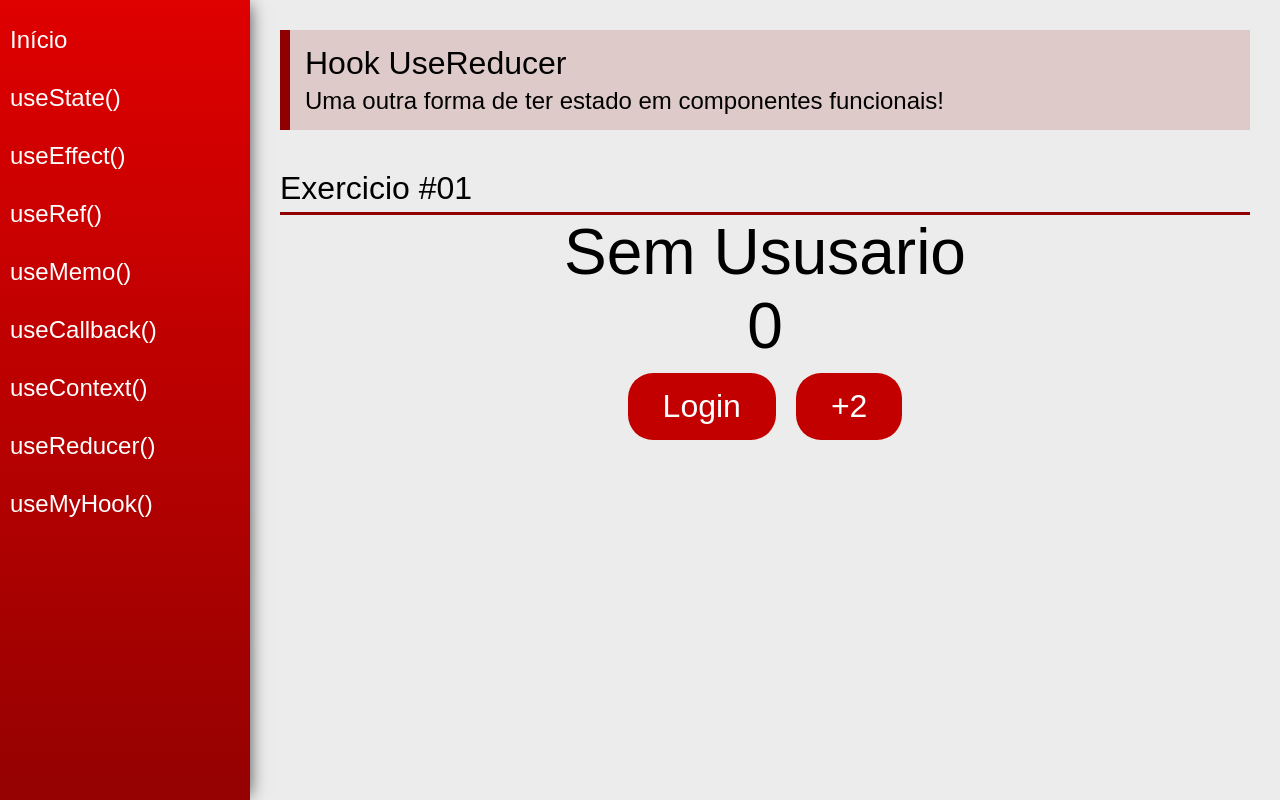
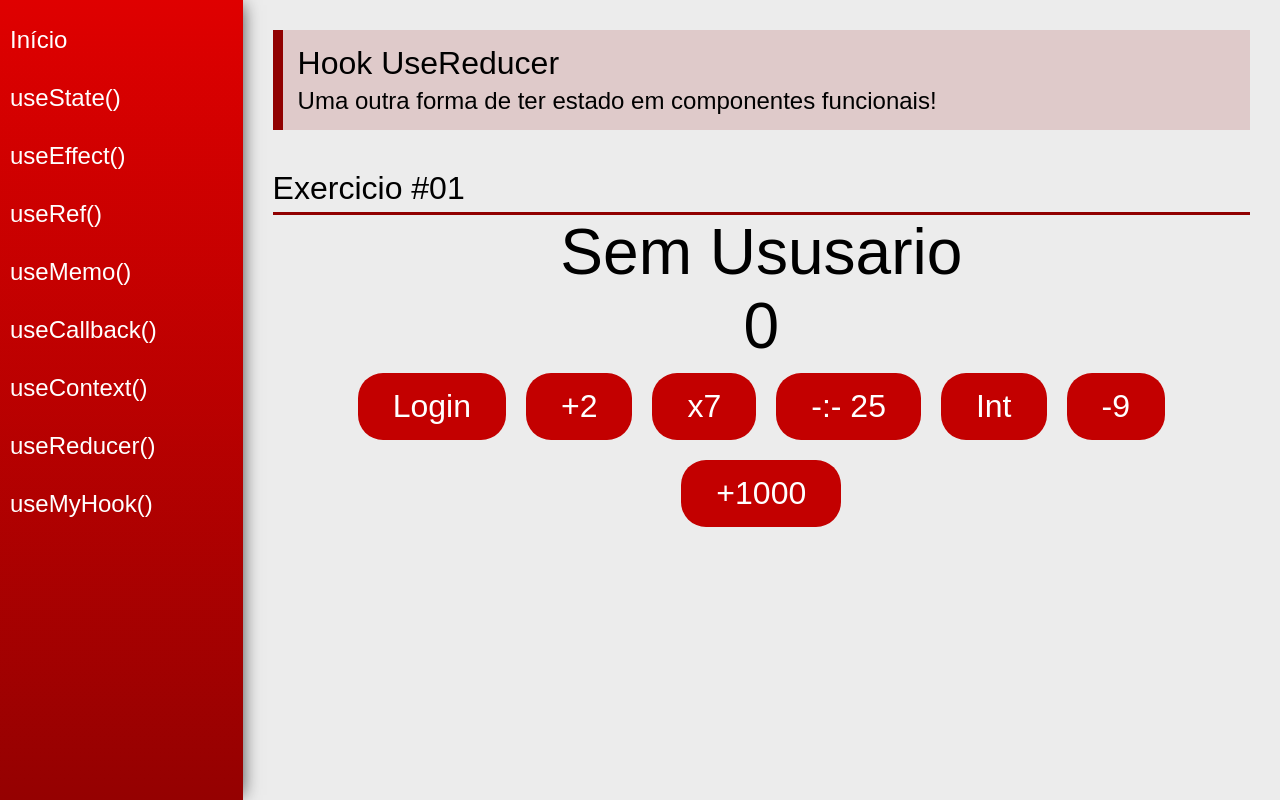
Before and after one commit to gustavo-silva-clear/React_Hooks, a React (Create React App) app: page /useReducer in a window 1280 px wide. Built offline with nearby package versions, Linux system fonts and the light colour scheme.

Commit message:
feat: useReducer Challenge

```diff
--- a/src/views/examples/UseReducer.jsx
+++ b/src/views/examples/UseReducer.jsx
@@ -16,6 +16,18 @@ function reducer(state, action) {
     switch (action.type) {
         case 'add2':
             return { ...state, number: state.number + 2 }
+
+        case 'multi7':
+            return { ...state, number: state.number * 7 }
+
+        case 'div25':
+            return { ...state, number: state.number / 25 }
+
+        case 'numberInt':
+            return { ...state, number: parseInt(state.number) }
+
+        case 'numAddN':
+            return { ...state, number: state.number + action.payload }
 
         case 'login':
 
@@ -52,8 +64,15 @@ const UseReducer = (props) => {
 
                 <span className="text">{state.number}</span>
                 <div>
-                    <button className="btn" onClick={() => dispatch({ type: 'login' , payload: 'Maria'})}>Login</button>
+                    <button className="btn" onClick={() => dispatch({ type: 'login', payload: 'Maria' })}>Login</button>
                     <button className="btn" onClick={() => dispatch({ type: 'add2' })}>+2</button>
+                    <button className="btn" onClick={() => dispatch({ type: 'multi7' })}>x7</button>
+                    <button className="btn" onClick={() => dispatch({ type: 'div25' })}>-:- 25</button>
+                    <button className="btn" onClick={() => dispatch({ type: 'numberInt' })}>Int</button>
+                    <button className="btn" onClick={() => dispatch({ type: 'numAddN' , payload: -9})}> -9</button>
+                    <button className="btn" onClick={() => dispatch({ type: 'numAddN' , payload: +1000})}> +1000</button>
+
+
 
                 </div>
 
```
